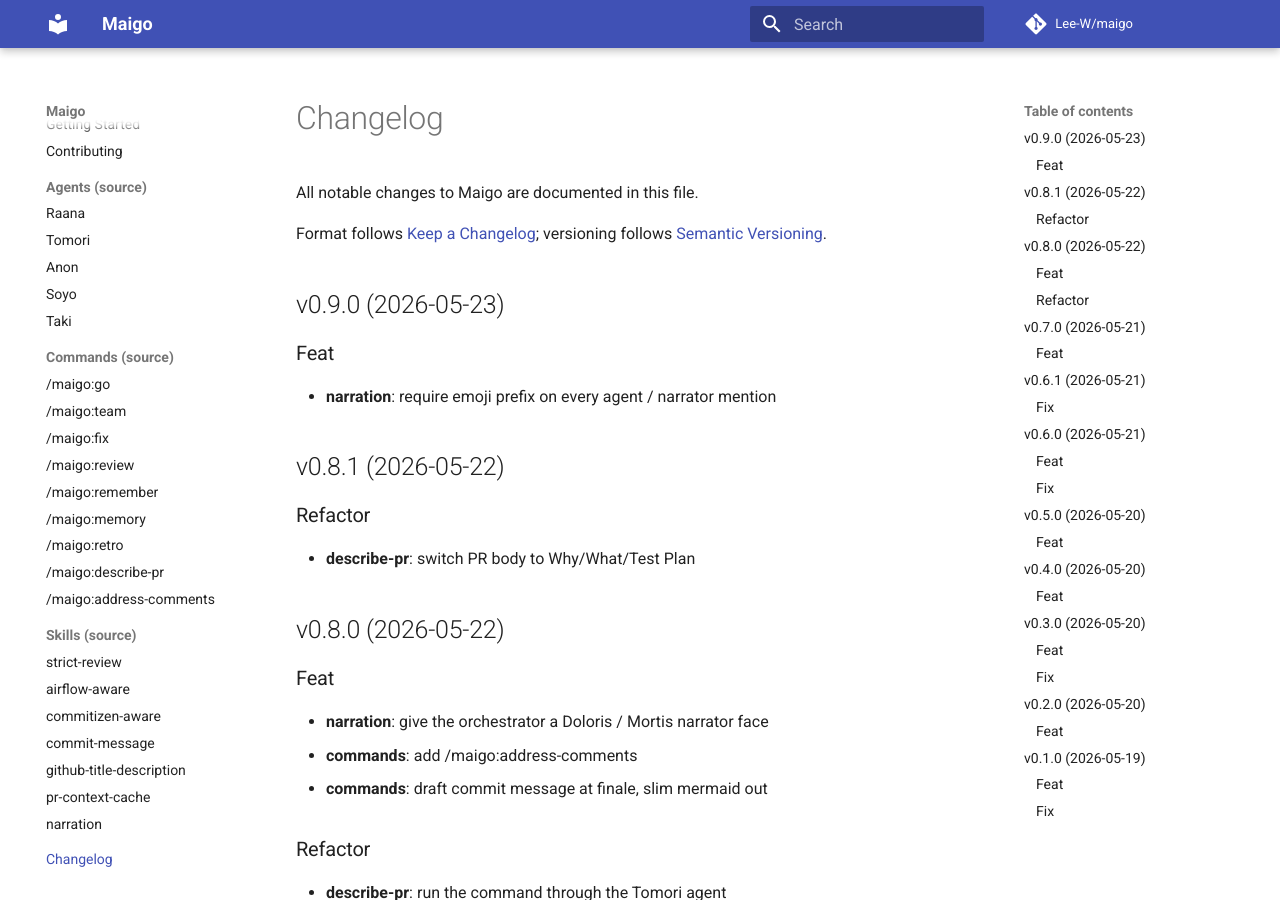
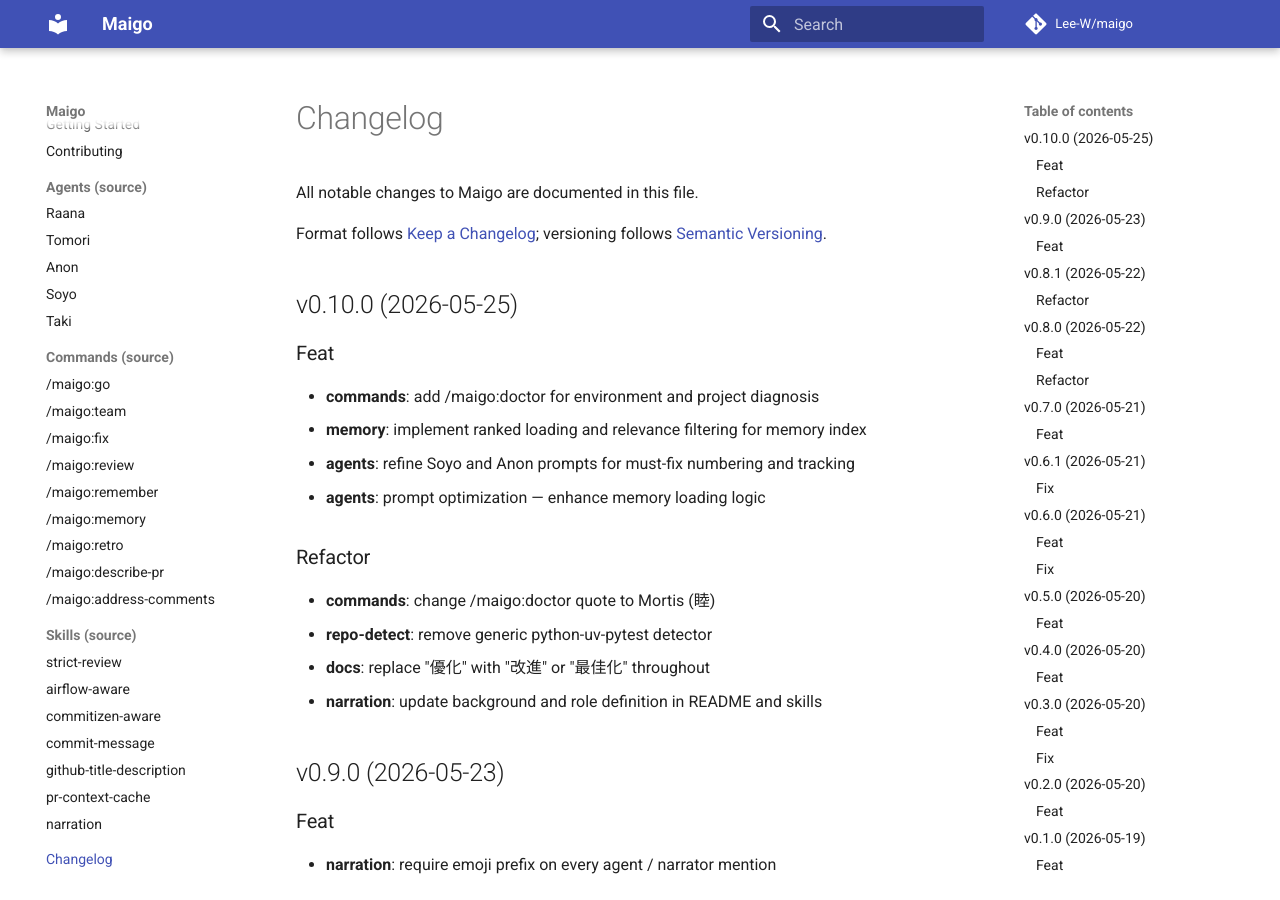
Before and after one commit to Lee-W/maigo, an MkDocs documentation site: the page built from docs/changelog.md, in a window 1280 px wide and 900 px high. Built offline with MkDocs 1.6.1 and Material for MkDocs 9.7.7, drawn with Linux system fonts in a browser that asks for light colours; comment, search, counter and statistics services are not loaded.

Commit message:
feat(core): implement /maigo:doctor and enhance memory/prompt logic
- add /maigo:doctor command with Mortis's "Is that the doctor?" quote
- implement ranked loading and relevance filtering for memory index
- refine Soyo and Anon prompts for must-fix numbering and tracking
- replace "優化" with "改進" or "最佳化" throughout the project
- update narration background and role definition in README and skills
- update CHANGELOG.md for v0.9.0

```diff
--- a/CHANGELOG.md
+++ b/CHANGELOG.md
@@ -4,6 +4,22 @@
 
 Format follows [Keep a Changelog](https://keepachangelog.com/en/1.1.0/);
 versioning follows [Semantic Versioning](https://semver.org/).
+
+## v0.10.0 (2026-05-25)
+
+### Feat
+
+- **commands**: add /maigo:doctor for environment and project diagnosis
+- **memory**: implement ranked loading and relevance filtering for memory index
+- **agents**: refine Soyo and Anon prompts for must-fix numbering and tracking
+- **agents**: prompt optimization — enhance memory loading logic
+
+### Refactor
+
+- **commands**: change /maigo:doctor quote to Mortis (睦)
+- **repo-detect**: remove generic python-uv-pytest detector
+- **docs**: replace "優化" with "改進" or "最佳化" throughout
+- **narration**: update background and role definition in README and skills
 
 ## v0.9.0 (2026-05-23)
 
```
Also changed, not shown: agents/Anon.md (+1 -0 lines), agents/Soyo.md (+7 -4 lines), agents/Tomori.md (+5 -3 lines), commands/doctor.md (added, +60 -0 lines), docs/reference/commands.md (+8 -0 lines).
